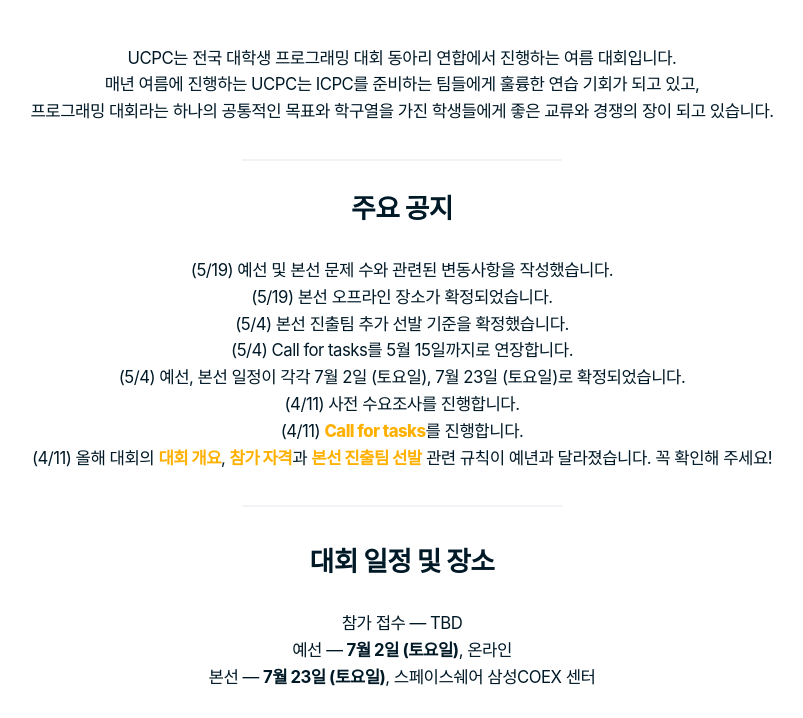
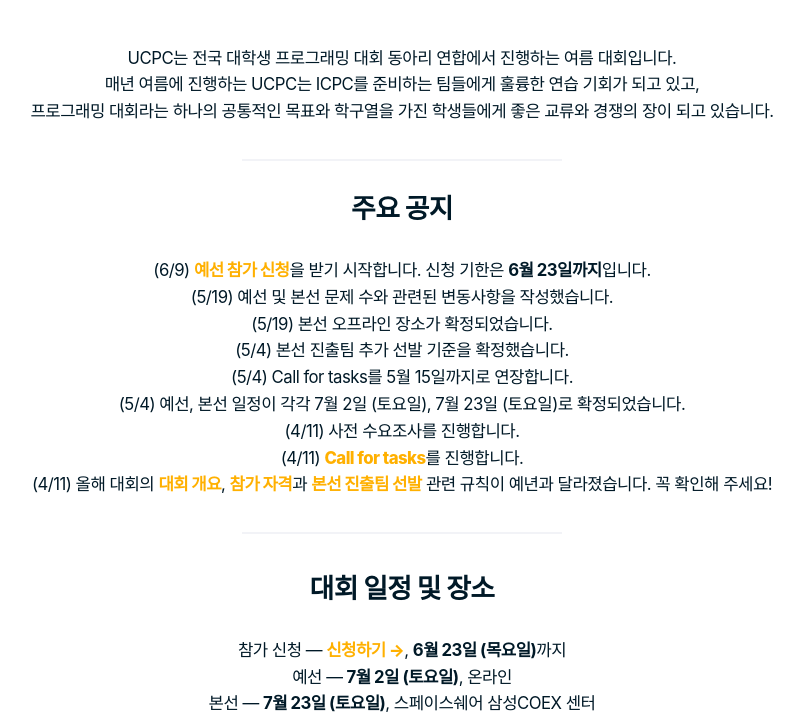
Before and after one commit to ucpcc/2022, a Jekyll site: the page built from index.md, in a window 1280 px wide and 900 px high, scrolled down 1283 px, cut to the strip 0-718 px from the top of the window. Shown: the whole strip, without its empty margins (238-1041 px from the left). Built offline with Jekyll 4.4.1, drawn with Linux system fonts in a browser that asks for light colours; some web fonts are replaced; some of the changed text lies outside the part shown.

Commit message:
Now accepting team applications

```diff
--- a/_layouts/home.html
+++ b/_layouts/home.html
@@ -17,7 +17,7 @@
     <div class="contents">
       <div class="main_caption">
         <div class="main_notice">
-          <b>본선대회 7월 23일</b>
+          <b>본선대회 7월 23일 &middot; <a href="https://forms.gle/8VyPLm3YzbxZgT7Y7">참가 신청 &rarr;</a></b>
         </div>
         <a href="https://map.naver.com/v5/entry/place/1549701937?placePath=%2Fhome&c=14144616.6126521,4510570.3637995,17.12,0,0,0,dh">
           스페이스쉐어 삼성COEX센터
--- a/index.md
+++ b/index.md
@@ -5,6 +5,7 @@ title: UCPC 2022
 
 ## 주요 공지
 
+- (6/9) [예선 참가 신청](https://forms.gle/8VyPLm3YzbxZgT7Y7)을 받기 시작합니다. 신청 기한은 **6월 23일까지**입니다.
 - (5/19) 예선 및 본선 문제 수와 관련된 변동사항을 작성했습니다.
 - (5/19) 본선 오프라인 장소가 확정되었습니다.
 - (5/4) 본선 진출팀 추가 선발 기준을 확정했습니다.
@@ -18,7 +19,7 @@ title: UCPC 2022
 
 ## 대회 일정 및 장소
 
-- 참가 접수 --- TBD
+- 참가 신청 --- [신청하기 &rarr;](https://forms.gle/8VyPLm3YzbxZgT7Y7), **6월 23일 (목요일)**까지
 - 예선 --- **7월 2일 (토요일)**, 온라인
 - 본선 --- **7월 23일 (토요일)**, 스페이스쉐어 삼성COEX 센터
 
```
Also changed, not shown: Gemfile.lock.
